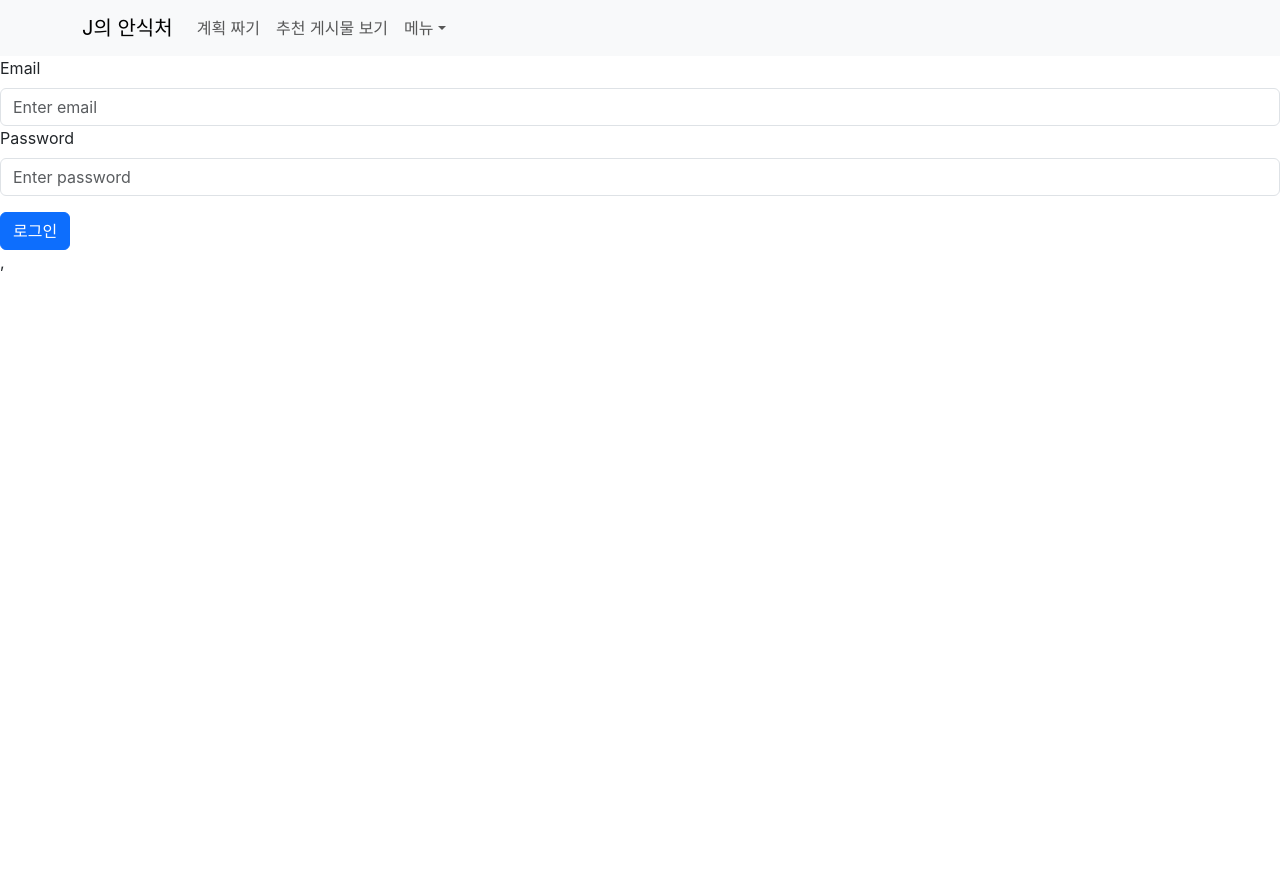
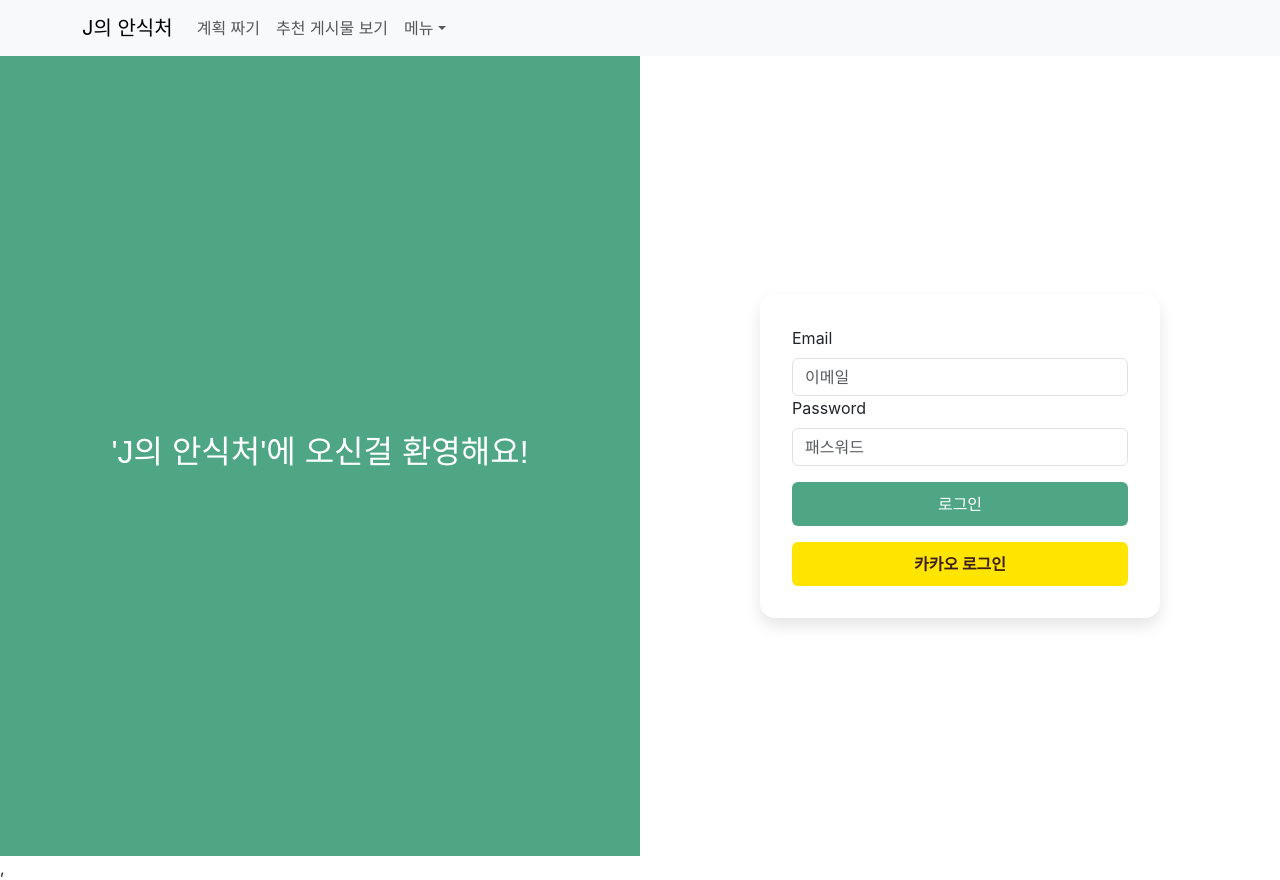
Before and after one commit to B3-mojito/RestPlaceForJFront, a React (Create React App) app in the folder j-front/: page /login in a window 1280 px wide. Before the commit the page ends 800 px from the top, so only its background shows below. Built offline with nearby package versions, Linux system fonts and the light colour scheme.

Commit message:
feat: 로그인, 회원가입 ui

```diff
--- /dev/null
+++ b/j-front/src/component/Login.css
@@ -0,0 +1,75 @@
+.login-container {
+  display: flex;
+  height: 100vh;
+  background-color: #f0f0f0;
+  overflow: hidden;
+}
+
+.left-panel {
+  background-color: #4EA685;
+  flex: 1;
+  display: flex;
+  justify-content: center;
+  align-items: center;
+  color: white;
+  font-family: 'Arial', sans-serif;
+  font-size: 2.5rem;
+  position: relative;
+}
+
+.left-panel::before {
+  content: '';
+  position: absolute;
+  top: 50%;
+  left: 100%;
+  width: 100%;
+  height: 100%;
+  background-color: #4EA685;
+  border-radius: 50%;
+  transform: translate(-50%, -50%);
+  z-index: -1;
+}
+
+.right-panel {
+  flex: 1;
+  display: flex;
+  justify-content: center;
+  align-items: center;
+  background-color: white;
+}
+
+.right-panel form {
+  background: white;
+  padding: 2rem;
+  border-radius: 15px;
+  box-shadow: 0 8px 16px rgba(0, 0, 0, 0.1);
+}
+
+.right-panel .login-button {
+  background-color: #4EA685;
+  border: none;
+  width: 100%;
+  padding: 10px;
+}
+
+.right-panel .login-button:hover {
+  background-color: #3e8e6f;
+}
+
+.kakao-login-button {
+  display: flex;
+  align-items: center;
+  justify-content: center;
+  background-color: #fee500;
+  border: none;
+  color: #3c1e1e;
+  font-weight: bold;
+  width: 100%;
+  padding: 10px;
+}
+
+.kakao-icon {
+  width: 20px;
+  height: 20px;
+  margin-right: 10px;
+}
--- a/j-front/src/component/Login.js
+++ b/j-front/src/component/Login.js
@@ -3,14 +3,15 @@ import PropTypes from 'prop-types';
 import Form from 'react-bootstrap/Form';
 import Col from 'react-bootstrap/Col';
 import Button from 'react-bootstrap/Button';
-import { useNavigate } from 'react-router-dom'; // Import useNavigate from react-router-dom
-import { toast, ToastContainer } from 'react-toastify'; // Import toast and ToastContainer from react-toastify
+import { useNavigate } from 'react-router-dom';
+import { toast, ToastContainer } from 'react-toastify';
 import 'react-toastify/dist/ReactToastify.css';
+import './Login.css';
 
 const Login = ({ toggle }) => {
   const [email, setEmail] = useState('');
   const [password, setPassword] = useState('');
-  const navigate = useNavigate(); // Create a navigate function
+  const navigate = useNavigate();
 
   const handleSignIn = async (e) => {
     e.preventDefault();
@@ -25,44 +26,42 @@ const Login = ({ toggle }) => {
       });
 
       if (response.ok) {
-        // Log all response headers
-        console.log('Response headers:', [...response.headers]);
-
-        // Get the token from the headers
         const token = response.headers.get('Authorization');
 
         if (token) {
-          console.log('Token found:', token);
-
-          // Store the token in localStorage
           localStorage.setItem('authToken', token);
-
-          // Redirect to the home page
-          navigate('/'); // Use navigate from react-router-dom
+          navigate('/');
           toast.success('Login successful!');
         } else {
-          console.error('Token not found in response headers');
           toast.error('Token not found');
         }
       } else {
-        console.error('Failed to sign in:', response.statusText);
         toast.error('Failed to sign in');
       }
     } catch (error) {
-      console.error('Error during sign in:', error);
       toast.error('Error during sign in');
     }
   };
 
+  const handleKakaoLogin = () => {
+    // Kakao login logic here
+    toast.info('Kakao login clicked!');
+  };
+
   return (
       <>
-        <Form onSubmit={handleSignIn}> {/* Add onSubmit handler to the Form */}
+        <div className="login-container">
+          <div className="left-panel">
+            <h2>&#39;J의 안식처&#39;에 오신걸 환영해요!</h2>
+          </div>
+          <div className="right-panel">
+            <Form onSubmit={handleSignIn}>
               <Form.Group className="mb-3" controlId="formGroupEmail">
                 <Form.Group as={Col} controlId="formEmail">
                   <Form.Label>Email</Form.Label>
                   <Form.Control
                       type="email"
-                  placeholder="Enter email"
+                      placeholder="이메일"
                       value={email}
                       onChange={(e) => setEmail(e.target.value)}
                       required
@@ -72,18 +71,27 @@ const Login = ({ toggle }) => {
                   <Form.Label>Password</Form.Label>
                   <Form.Control
                       type="password"
-                  placeholder="Enter password"
+                      placeholder="패스워드"
                       value={password}
                       onChange={(e) => setPassword(e.target.value)}
                       required
                   />
                 </Form.Group>
               </Form.Group>
-          <Button variant="primary" type="submit">
+              <Button variant="success" type="submit" className="login-button">
                 로그인
               </Button>
+              <Button
+                  variant="warning"
+                  className="kakao-login-button mt-3"
+                  onClick={handleKakaoLogin}
+              >
+                카카오 로그인
+              </Button>
             </Form>
-        <ToastContainer /> {/* Add ToastContainer to your component tree */}
+          </div>
+        </div>
+        <ToastContainer />
       </>
   );
 };
--- /dev/null
+++ b/j-front/src/component/SignUp.css
@@ -0,0 +1,59 @@
+.signup-container {
+  display: flex;
+  height: 100vh;
+  background-color: #f0f0f0;
+  overflow: hidden;
+}
+
+.left-panel {
+  background-color: #4EA685;
+  flex: 1;
+  display: flex;
+  justify-content: center;
+  align-items: center;
+  color: white;
+  font-family: 'Arial', sans-serif;
+  font-size: 2.5rem;
+  position: relative;
+}
+
+.left-panel::before {
+  content: '';
+  position: absolute;
+  top: 50%;
+  left: 100%;
+  width: 100%;
+  height: 100%;
+  background-color: #4EA685;
+  border-radius: 50%;
+  transform: translate(-50%, -50%);
+  z-index: -1;
+}
+
+.right-panel {
+  flex: 1;
+  display: flex;
+  justify-content: center;
+  align-items: center;
+  background-color: white;
+}
+
+.right-panel form {
+  background: white;
+  padding: 2rem;
+  border-radius: 15px;
+  box-shadow: 0 8px 16px rgba(0, 0, 0, 0.1);
+  width: 100%;
+  max-width: 400px; /* Added to constrain the form width */
+}
+
+.right-panel .signup-button {
+  background-color: #4EA685;
+  border: none;
+  width: 100%;
+  padding: 10px;
+}
+
+.right-panel .signup-button:hover {
+  background-color: #3e8e6f;
+}
--- a/j-front/src/component/SignUp.js
+++ b/j-front/src/component/SignUp.js
@@ -1,106 +1,100 @@
 import React, { useState } from 'react';
+import PropTypes from 'prop-types';
+import Form from 'react-bootstrap/Form';
 import Button from 'react-bootstrap/Button';
-import Col from 'react-bootstrap/Col';
-import Form from 'react-bootstrap/Form';
-import Row from 'react-bootstrap/Row';
-import PropTypes from 'prop-types';
-import axios from "axios";
-import {useNavigate} from "react-router-dom";
+import { useNavigate } from 'react-router-dom';
+import axios from 'axios';
+import './SignUp.css'; // Import the CSS file for additional styling
+
 const SignUp = ({ toggle }) => {
   const [email, setEmail] = useState('');
   const [password, setPassword] = useState('');
   const [name, setName] = useState('');
   const [nickname, setNickname] = useState('');
-  const [error, setError] = useState(''); // State to hold error messages
   const navigate = useNavigate();
+
   const handleSignUp = async (e) => {
-    e.preventDefault(); // Prevent the default form submission
+    e.preventDefault();
 
     try {
-      // `axios.post` automatically converts the data object to JSON and sets the correct Content-Type header.
       const response = await axios.post('https://api.restplaceforj.com/v1/users', {
         email,
         password,
         name,
         nickname
-      }, {
-        headers: {
-          'Content-Type': 'application/json',
-        },
       });
 
       if (response.status === 200) {
-        console.log('SignUp response:', response.data);
         alert('회원가입 완료!');
         navigate('/login');
       } else {
-        console.error('Failed to sign up:', response.data);
         alert(`Sign-up failed: ${response.data.message || response.statusText}`);
       }
     } catch (error) {
-      console.error('Error during sign up:', error);
       alert('Network error occurred. Please try again later.');
     }
   };
+
   return (
+      <div className="signup-container">
+        <div className="left-panel">
+          <h2>&#39;J의 안식처&#39;의 회원이 되어주세요!</h2>
+        </div>
+        <div className="right-panel">
           <Form onSubmit={handleSignUp}>
-        {error && <div className="alert alert-danger">{error}</div>}
-        <Row className="mb-3">
-          <Form.Group as={Col} controlId="formEmail">
+            <Form.Group controlId="formEmail" className="mb-3">
               <Form.Label>Email</Form.Label>
               <Form.Control
                   type="email"
-                placeholder="Enter email"
+                  placeholder="이메일"
                   value={email}
                   onChange={(e) => setEmail(e.target.value)}
                   required
               />
             </Form.Group>
 
-          <Form.Group as={Col} controlId="formPassword">
+            <Form.Group controlId="formPassword" className="mb-3">
               <Form.Label>Password</Form.Label>
               <Form.Control
                   type="password"
-                placeholder="Password"
+                  placeholder="영문, 숫자, 특수기호 포함 8~15자의 패스워드"
                   value={password}
                   onChange={(e) => setPassword(e.target.value)}
                   required
               />
             </Form.Group>
-        </Row>
 
-        <Row className="mb-3">
-          <Form.Group as={Col} controlId="formNickname">
+            <Form.Group controlId="formNickname" className="mb-3">
               <Form.Label>Nickname</Form.Label>
               <Form.Control
                   type="text"
-                placeholder="Nickname"
+                  placeholder="닉네임"
                   value={nickname}
                   onChange={(e) => setNickname(e.target.value)}
                   required
               />
             </Form.Group>
 
-          <Form.Group as={Col} controlId="formName">
+            <Form.Group controlId="formName" className="mb-3">
               <Form.Label>Name</Form.Label>
               <Form.Control
                   type="text"
-                placeholder="Name"
+                  placeholder="이름"
                   value={name}
                   onChange={(e) => setName(e.target.value)}
                   required
               />
             </Form.Group>
-        </Row>
 
-        <Button variant="primary" type="submit">
+            <Button variant="success" type="submit" className="signup-button">
               가입하기
             </Button>
           </Form>
+        </div>
+      </div>
   );
 };
 
-// Define prop types
 SignUp.propTypes = {
   toggle: PropTypes.func.isRequired,
 };
```
Lines whose indentation alone changed are shown as unchanged.
